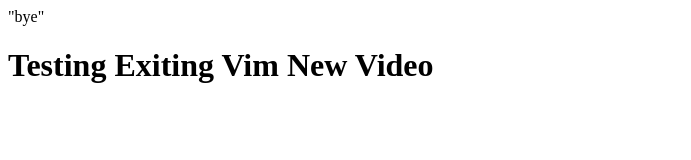
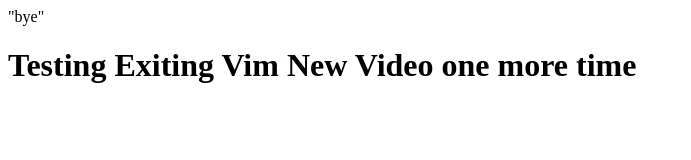
Before and after one commit to williamavasquez/project1, a plain HTML site: page index.html in a window 1280 px wide. Shown: the whole page, without its empty margins (0-691 px from the left). Drawn offline with Linux system fonts and the light colour scheme.

Commit message:
Update index.html

```diff
--- a/index.html
+++ b/index.html
@@ -9,6 +9,6 @@
   </head>
 
   <body>
-    <h1>Testing Exiting Vim New Video</h1>
+    <h1>Testing Exiting Vim New Video one more time </h1>
   </body>
 </html>
```
